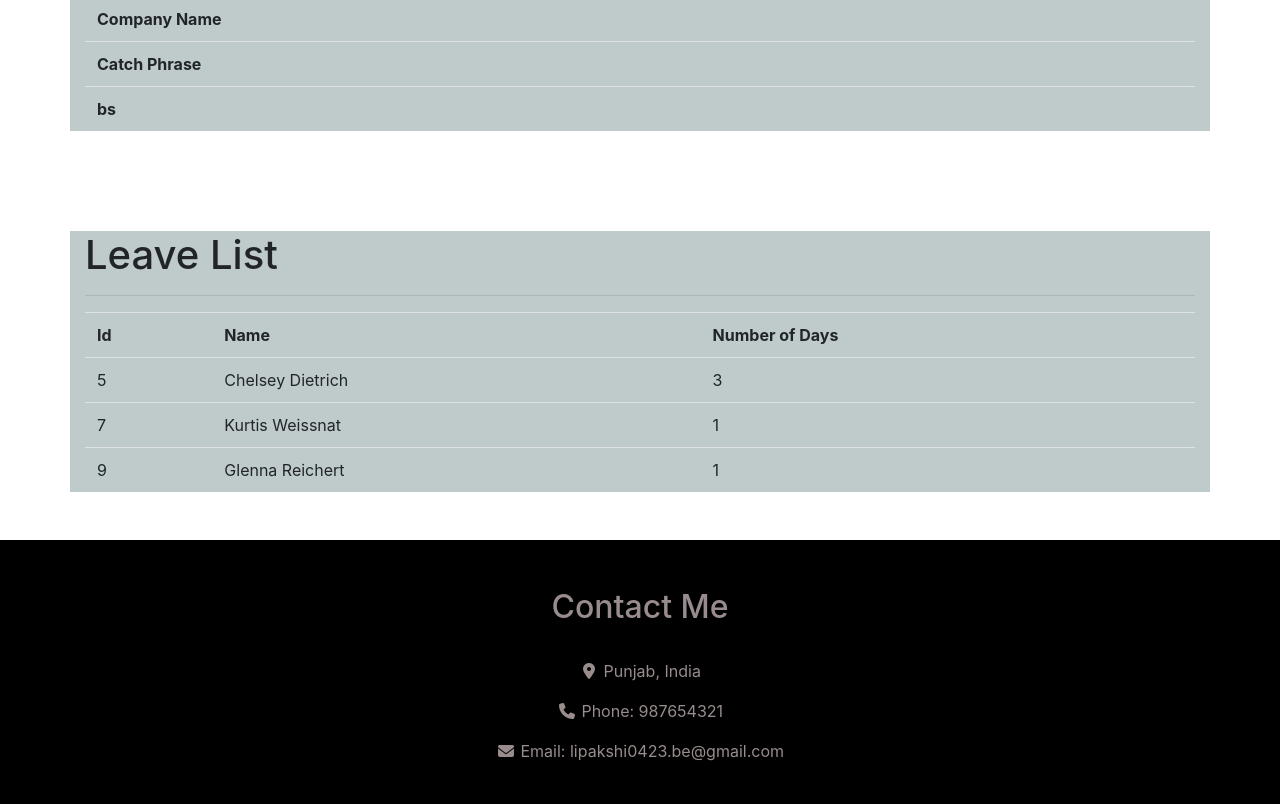
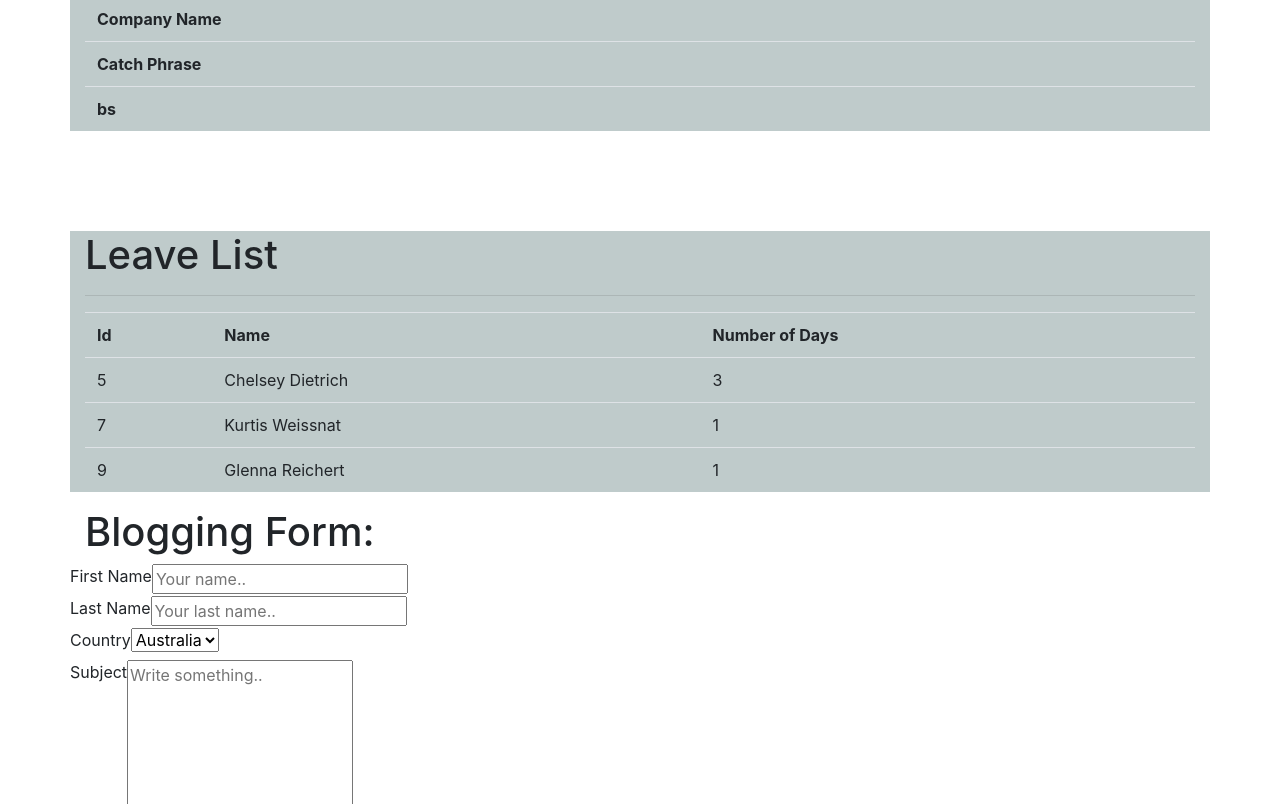
Before and after one commit to lipakshigoyal/Assesment-2, a plain HTML site: page index.html in a window 1280 px wide. Shown: the part 1996-2800 px from the top of the page. Drawn offline with nearby package versions, Linux system fonts and the light colour scheme.

Commit message:
Update index.html

```diff
--- a/index.html
+++ b/index.html
@@ -21,6 +21,7 @@
                   <a class="nav-link" href="#dash">Dashboard</a>
                   <li class="nav-item"><a class="nav-link" href="#use">View User</a></li>
                 <li class="nav-item"><a class="nav-link" href="#Leave"> On Leave</a></li>
+                  <li class="nav-item"><a class="nav-link" href="#Blog"> Blog</a></li>
               </ul>
             </div>
 
@@ -176,6 +177,50 @@
         </table>
     </div>
         </div>
+<div class="container" id="Blog">
+    <h1>Blogging Form:</h1>
+    <form action="action_page.php">
+      <div class="row">
+        <div class="col-25">
+          <label for="fname">First Name</label>
+        </div>
+        <div class="col-75">
+          <input type="text" id="fname" name="firstname" placeholder="Your name..">
+        </div>
+      </div>
+      <div class="row">
+        <div class="col-25">
+          <label for="lname">Last Name</label>
+        </div>
+        <div class="col-75">
+          <input type="text" id="lname" name="lastname" placeholder="Your last name..">
+        </div>
+      </div>
+      <div class="row">
+        <div class="col-25">
+          <label for="country">Country</label>
+        </div>
+        <div class="col-75">
+          <select id="country" name="country">
+            <option value="australia">Australia</option>
+            <option value="canada">Canada</option>
+            <option value="usa">USA</option>
+          </select>
+        </div>
+      </div>
+      <div class="row">
+        <div class="col-25">
+          <label for="subject">Subject</label>
+        </div>
+        <div class="col-75">
+          <textarea id="subject" name="subject" placeholder="Write something.." style="height:200px"></textarea>
+        </div>
+      </div>
+      <div class="row">
+        <button type="button bg-secondary">Submit</button>
+      </div>
+    </form>
+  </div>
         <div id="d" class="w3-padding-64 w3-content w3-text-grey" style="padding:3em;background-color: black;margin-top: 3em;text-align: center;color:rgb(152, 140, 140)">
             <h2 class="w3-text-light-grey">Contact Me</h2>
             <hr style="width:200px" class="w3-opacity">
```
